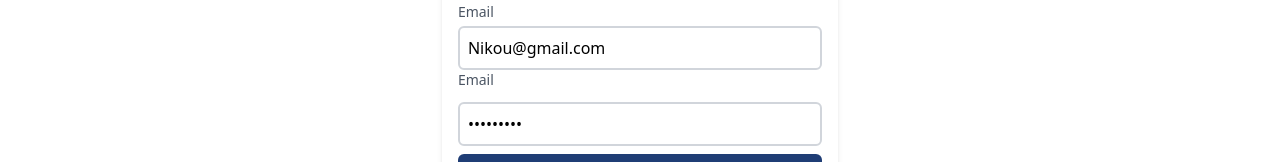
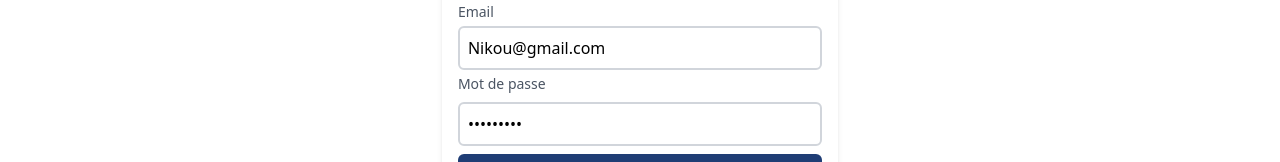
Before and after one commit to SamanthaTy/Memorize-Front-v2, a React (Vite) app: page / in a window 1280 px wide. Shown: the part 282-444 px from the top of the page. Built offline with nearby package versions, Linux system fonts and the light colour scheme.

Commit message:
fix: styles css on login

```diff
--- a/src/components/LoginForm/index.tsx
+++ b/src/components/LoginForm/index.tsx
@@ -49,7 +49,7 @@ function LoginForm() {
           value={formValues.email}
           onChange={handleChangeField}
         />
-        <p className="block text-gray-600 text-sm font-medium mb-1">Email</p>
+        <p className="block text-gray-600 text-sm font-medium mt-1">Mot de passe</p>
         <input
           type="password"
           name="password"
```
Also changed, not shown: src/components/Introduction/styles.scss (added, +8 -0 lines), src/assets/MemorizeCard.png (added).
